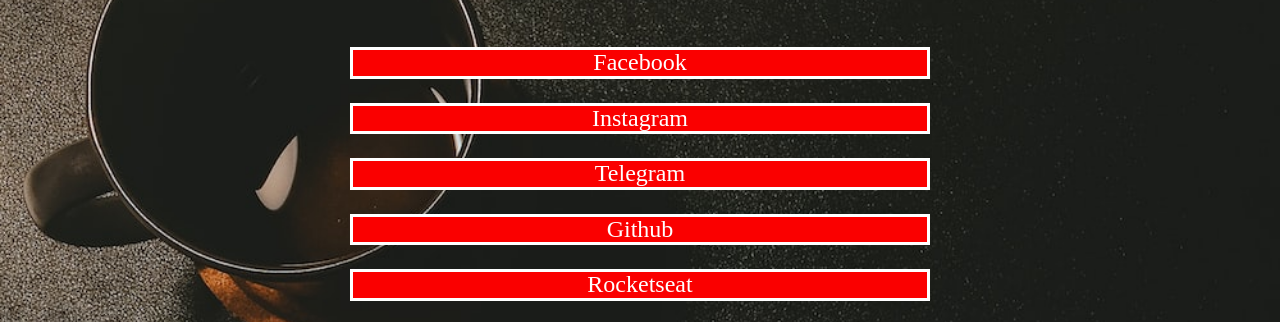
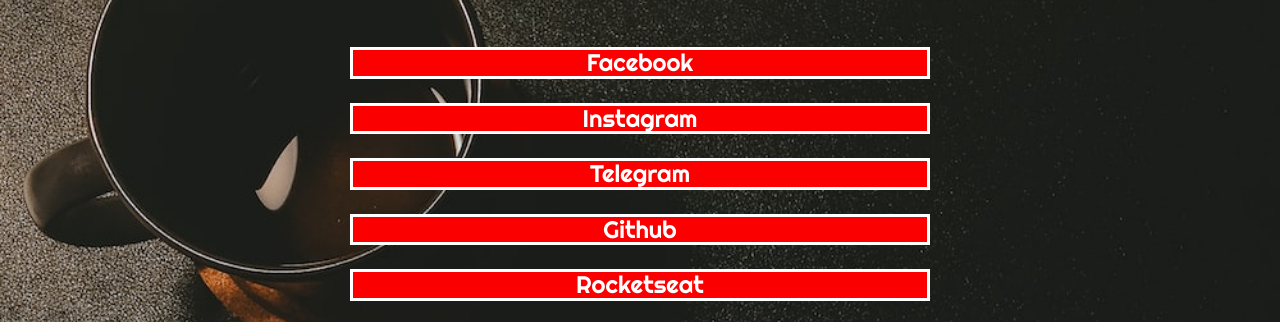
Before and after one commit to gustavopareschi/Social-LINK, a plain HTML site: page index.html in a window 1280 px wide. Shown: the part 161-483 px from the top of the page. Drawn offline with nearby package versions, Linux system fonts and the light colour scheme.

Commit message:
Mudou Font

```diff
--- a/index.html
+++ b/index.html
@@ -1,7 +1,9 @@
 <!DOCTYPE html>
 <html lang="pt-br">
 <head>
-
+    <link rel="preconnect" href="https://fonts.googleapis.com">
+    <link rel="preconnect" href="https://fonts.gstatic.com" crossorigin>
+    <link href="https://fonts.googleapis.com/css2?family=Righteous&display=swap" rel="stylesheet">
     <link rel="stylesheet" href="https://cdn.jsdelivr.net/gh/devicons/devicon@v2.15.1/devicon.min.css">
     <link rel="stylesheet" href="./styles.css">
     <meta charset="UTF-8">
--- a/styles.css
+++ b/styles.css
@@ -60,6 +60,8 @@ section div{
   text-align: center;
   margin-top: 24px;
   font-size: x-large;
+  font-family: 'Righteous', cursive;
+
 
 }
 
```
